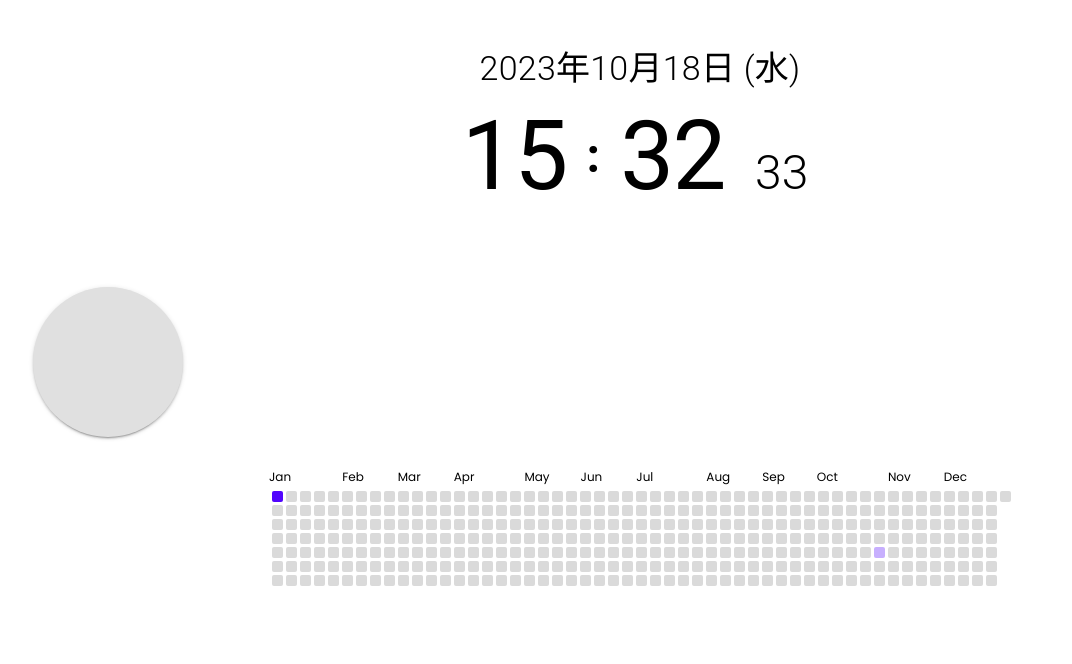
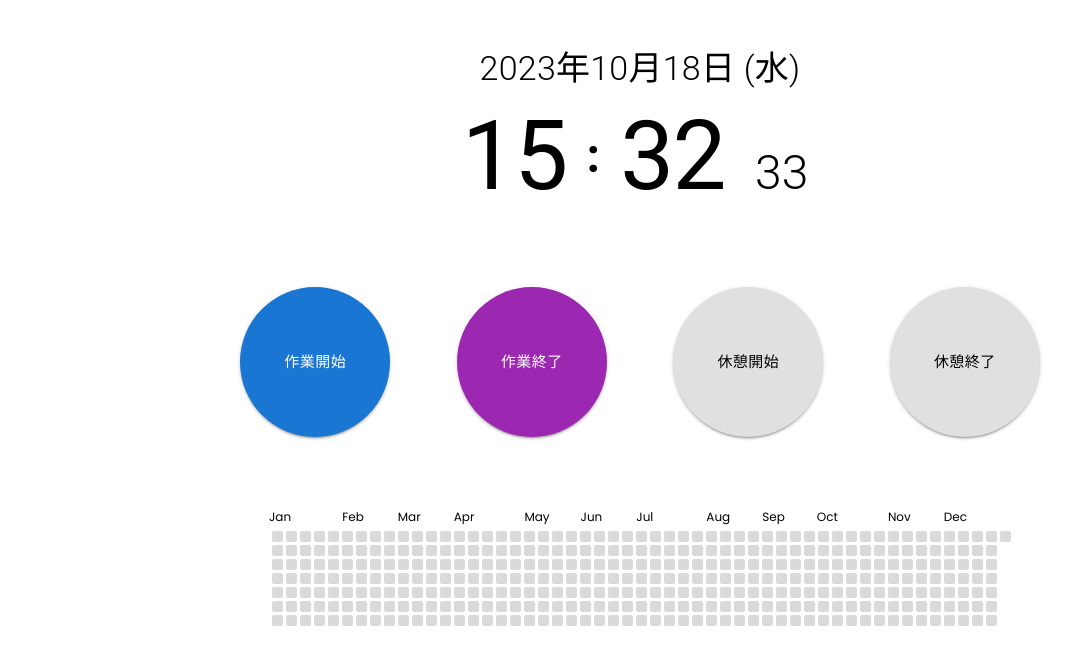
Before and after one commit to yoshimi-I/AttendanceApp, a Next.js app in the folder frontend/: page /mypage in a window 1280 px wide. Shown: the top 664 px of the page, without its empty margins (0-1072 px from the left). Built offline with nearby package versions, Linux system fonts and the light colour scheme; no server answers.

Commit message:
fix: カレンダーの修正

```diff
--- a/frontend/src/app/mypage/page.tsx
+++ b/frontend/src/app/mypage/page.tsx
@@ -1,25 +1,40 @@
-import { ActivityCalendar } from "@/components/githubCarender/githubCarender";
-import TaskButtons from "@/components/register/registerButton";
-import CurrentTime from "@/components/time/currentTime";
+"use client";
+import { useEffect, useState } from 'react';
+import { useForm } from 'react-hook-form';
+import { ActivityCalendar } from '../../components/githubCarender/githubCarender';
+import CurrentTime from '../../components/time/currentTime';
+import AttendanceButtons from '../../components/register/registerButtonList';
 
+export default function Home() {
+  const { handleSubmit } = useForm();
+  const [sampleData, setSampleData] = useState([]);
+  const year = new Date().getFullYear();
 
-const MyPage = () => {
-  const sampleData = [
-    {
-      day: "2023-01-01",
-      activity_time: 5
-    },
-    {
-      day: "2023-11-02",
-      activity_time: 1
-    }
-  ]
+  useEffect(() => {
+    const fetchData = async () => {
+      try {
+        const response = await fetch(`http://localhost:8080/study/allHistory/1/${year}`);
+        const data = await response.json();
+        setSampleData(data);
+        outPutData(data);
+      } catch (error) {
+        console.error("Error fetching data:", error);
+      }
+    };
+
+    fetchData();
+  }, [year]);
+
+  const outPutData = (data: any) => {
+    console.log(data);
+  };
+
   return (
+
     <main>
       <CurrentTime />
-      <TaskButtons />
+      <AttendanceButtons />
       <ActivityCalendar sampleData={sampleData} />
     </main>
   );
 }
-export default MyPage;
--- a/frontend/src/components/githubCarender/githubCarender.tsx
+++ b/frontend/src/components/githubCarender/githubCarender.tsx
@@ -32,7 +32,7 @@ export const ActivityCalendar: React.FC<ActivityCalendarProps> = ({
   const [graphData, setGraphData] = useState<number[]>([]);
   const tempGraphData = Array(366).fill(0);
   const [currentYear, setCurrentYear] = useState<number>(2023);
-  const [dateText, setDayText] = useState<string[]>([]);
+  const [dateText, setDateText] = useState<string[]>([]);
   const [showMonthBar, setShowMonthBar] = useState<boolean>(true);
   const getDayOfYear = (date: string) => {
     var days = [31, 28, 31, 30, 31, 30, 31, 31, 30, 31, 30, 31];
@@ -92,7 +92,7 @@ export const ActivityCalendar: React.FC<ActivityCalendarProps> = ({
     for (let i = 1; i <= 365; i++) {
       tempDateTextList[i] = dateFromDay(i);
     }
-    setDayText(tempDateTextList);
+    setDateText(tempDateTextList);
   }
   const initialise = async () => {
     sampleData?.map((item) => {
@@ -103,12 +103,11 @@ export const ActivityCalendar: React.FC<ActivityCalendarProps> = ({
   };
   useEffect(() => {
     setShowMonthBar(showMonth);
-    if (!sampleData) sampleData = [];
-    initialiseDateText();
-  }, []);
-  useEffect(() => {
     initialise();
-  }, []);
+    // ここで日付テキストを初期化する
+    const tempDateTextList = Array.from({ length: 366 }, (_, i) => dateFromDay(i));
+    setDateText(tempDateTextList);
+  }, [sampleData, showMonth]);
   const matchColorComb = (colorId: number) => {
     if (!colorCustomization) {
       if (colorId >= 4) return "#5105fd";
```
Also changed, not shown: frontend/src/app/page.tsx (deleted, +0 -29 lines).
